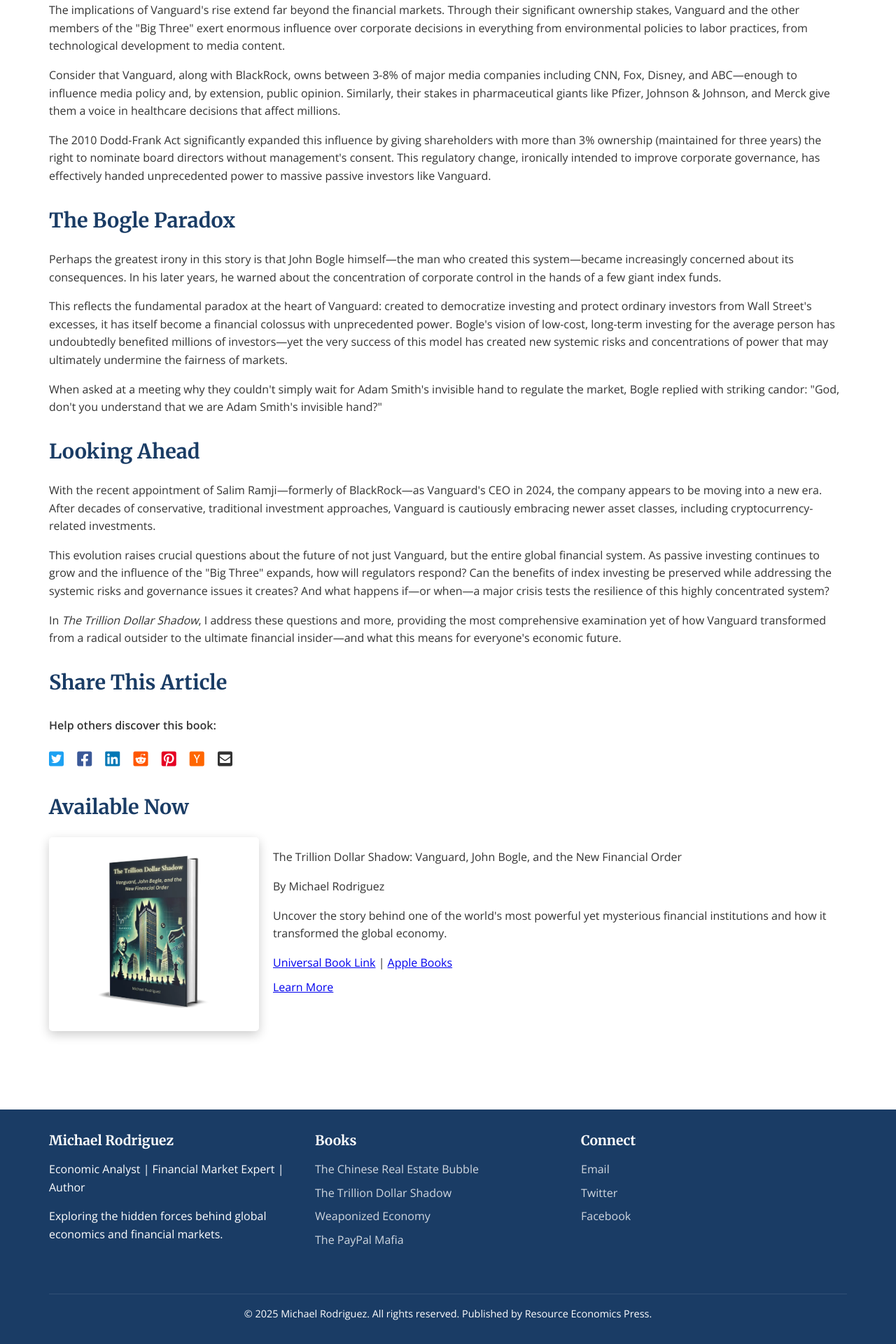
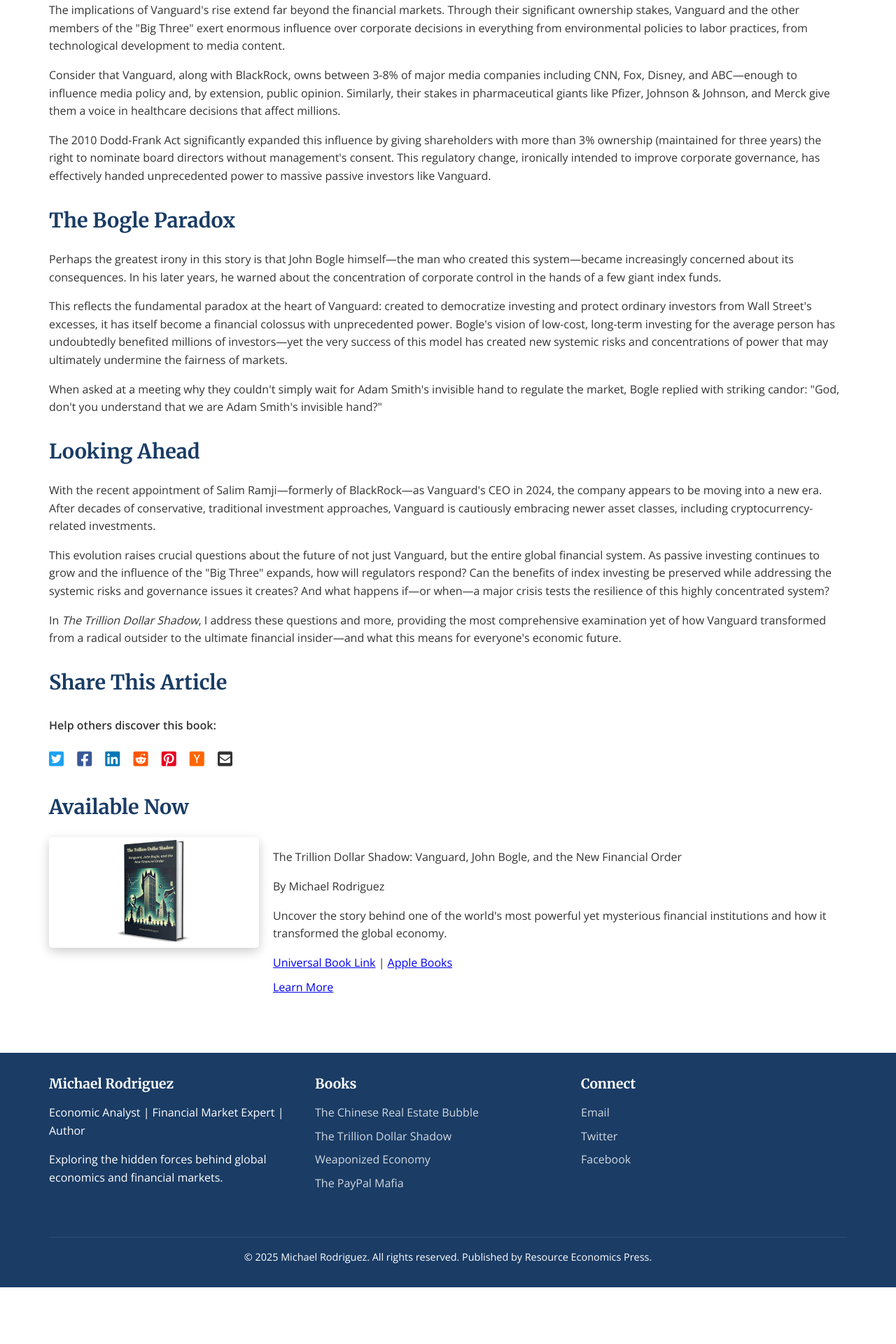
Before and after one commit to Zews123/michael-rodriguez-books, a Jekyll site: the page built from blog/the-trillion-dollar-shadow-how-vanguard-quietly-revolutionized-global-finance.html, in a window 1280 px wide. Shown: the part 1960-3880 px from the top of the page at 70% size. Built offline with Jekyll 4.4.1, drawn with Linux system fonts in a browser that asks for light colours; after the commit the page ends 3799 px from its top, so only the background shows below that.

Commit message:
Update the-trillion-dollar-shadow-how-vanguard-quietly-revolutionized-global-finance.html

```diff
--- a/blog/the-trillion-dollar-shadow-how-vanguard-quietly-revolutionized-global-finance.html
+++ b/blog/the-trillion-dollar-shadow-how-vanguard-quietly-revolutionized-global-finance.html
@@ -2,22 +2,22 @@
 layout: default
 title: "The Trillion Dollar Shadow: How Vanguard Quietly Revolutionized Global Finance"
 description: "Discover the untold story of Vanguard Group and John Bogle's revolutionary impact on global finance. From student thesis to trillion-dollar empire, this exposé reveals how a single investment company wields unprecedented power over the world economy."
-image: "/assets/images/the-trillion-dollar-shadow-3D.webp"
+image: "/assets/images/social/trillion-dollar-shadow-3D.png"
 ---
 
 <!-- Open Graph / Facebook -->
 <meta property="og:type" content="article" />
-<meta property="og:url" content="{{ site.url }}{{ site.baseurl }}/blog/the-trillion-dollar-shadow-how-vanguard-quietly-revolutionized-global-finance.html" />
+<meta property="og:url" content="https://zews123.github.io/michael-rodriguez-books/blog/the-trillion-dollar-shadow-how-vanguard-quietly-revolutionized-global-finance.html" />
 <meta property="og:title" content="The Trillion Dollar Shadow: How Vanguard Quietly Revolutionized Global Finance" />
 <meta property="og:description" content="Discover the untold story of Vanguard Group and John Bogle's revolutionary impact on global finance. From student thesis to trillion-dollar empire, this exposé reveals how a single investment company wields unprecedented power over the world economy." />
-<meta property="og:image" content="{{ site.url }}{{ site.baseurl }}/assets/images/social/trillion-dollar-shadow-3D.png" />
+<meta property="og:image" content="https://zews123.github.io/michael-rodriguez-books/assets/images/social/trillion-dollar-shadow-3D.png?v=2" />
 
 <!-- Twitter -->
 <meta name="twitter:card" content="summary_large_image" />
-<meta name="twitter:url" content="{{ site.url }}{{ site.baseurl }}/blog/the-trillion-dollar-shadow-how-vanguard-quietly-revolutionized-global-finance.html" />
+<meta name="twitter:url" content="https://zews123.github.io/michael-rodriguez-books/blog/the-trillion-dollar-shadow-how-vanguard-quietly-revolutionized-global-finance.html" />
 <meta name="twitter:title" content="The Trillion Dollar Shadow: How Vanguard Quietly Revolutionized Global Finance" />
 <meta name="twitter:description" content="Discover the untold story of Vanguard Group and John Bogle's revolutionary impact on global finance. From student thesis to trillion-dollar empire, this exposé reveals how a single investment company wields unprecedented power over the world economy." />
-<meta name="twitter:image" content="{{ site.url }}{{ site.baseurl }}/assets/images/social/trillion-dollar-shadow-3D.png" />
+<meta name="twitter:image" content="https://zews123.github.io/michael-rodriguez-books/assets/images/social/trillion-dollar-shadow-3D.png?v=2" />
 
 <h1>The Trillion Dollar Shadow: How Vanguard Quietly Revolutionized Global Finance</h1>
 
@@ -104,7 +104,7 @@
   <a href="https://www.reddit.com/submit?url=https://zews123.github.io/michael-rodriguez-books/blog/the-trillion-dollar-shadow-how-vanguard-quietly-revolutionized-global-finance.html&title=The Trillion Dollar Shadow: How Vanguard Quietly Revolutionized Global Finance" target="_blank" rel="noopener noreferrer" style="display: inline-block; margin-right: 15px; font-size: 24px; color: #FF5700;">
     <i class="fab fa-reddit-square"></i>
   </a>
-  <a href="https://pinterest.com/pin/create/button/?url=https://zews123.github.io/michael-rodriguez-books/blog/the-trillion-dollar-shadow-how-vanguard-quietly-revolutionized-global-finance.html&media=https://zews123.github.io/michael-rodriguez-books/assets/images/the-trillion-dollar-shadow-3D.webp&description=The Trillion Dollar Shadow: How Vanguard Quietly Revolutionized Global Finance" target="_blank" rel="noopener noreferrer" style="display: inline-block; margin-right: 15px; font-size: 24px; color: #E60023;">
+  <a href="https://pinterest.com/pin/create/button/?url=https://zews123.github.io/michael-rodriguez-books/blog/the-trillion-dollar-shadow-how-vanguard-quietly-revolutionized-global-finance.html&media=https://zews123.github.io/michael-rodriguez-books/assets/images/social/trillion-dollar-shadow-3D.png&description=The Trillion Dollar Shadow: How Vanguard Quietly Revolutionized Global Finance" target="_blank" rel="noopener noreferrer" style="display: inline-block; margin-right: 15px; font-size: 24px; color: #E60023;">
     <i class="fab fa-pinterest-square"></i>
   </a>
   <a href="https://news.ycombinator.com/submitlink?u=https://zews123.github.io/michael-rodriguez-books/blog/the-trillion-dollar-shadow-how-vanguard-quietly-revolutionized-global-finance.html&t=The Trillion Dollar Shadow: How Vanguard Quietly Revolutionized Global Finance" target="_blank" rel="noopener noreferrer" style="display: inline-block; margin-right: 15px; font-size: 24px; color: #FF6600;">
@@ -118,7 +118,7 @@
 <h2>Available Now</h2>
 <div class="book-container" style="display: grid; grid-template-columns: 300px 1fr; gap: 20px; align-items: start;">
     <div class="book-image-container" style="grid-column: 1; max-width: 300px;">
-        <img src="../assets/images/the-trillion-dollar-shadow-3D.webp" alt="Book cover of The Trillion Dollar Shadow by Michael Rodriguez" class="book-cover" style="width: 100%; max-width: 100%; height: auto; object-fit: contain;">
+        <img src="../assets/images/social/trillion-dollar-shadow-3D.png" alt="Book cover of The Trillion Dollar Shadow by Michael Rodriguez" class="book-cover" style="width: 100%; max-width: 100%; height: auto; object-fit: contain;">
     </div>
     <div class="book-details" style="grid-column: 2;">
         <p class="book-title">The Trillion Dollar Shadow: Vanguard, John Bogle, and the New Financial Order</p>
```
